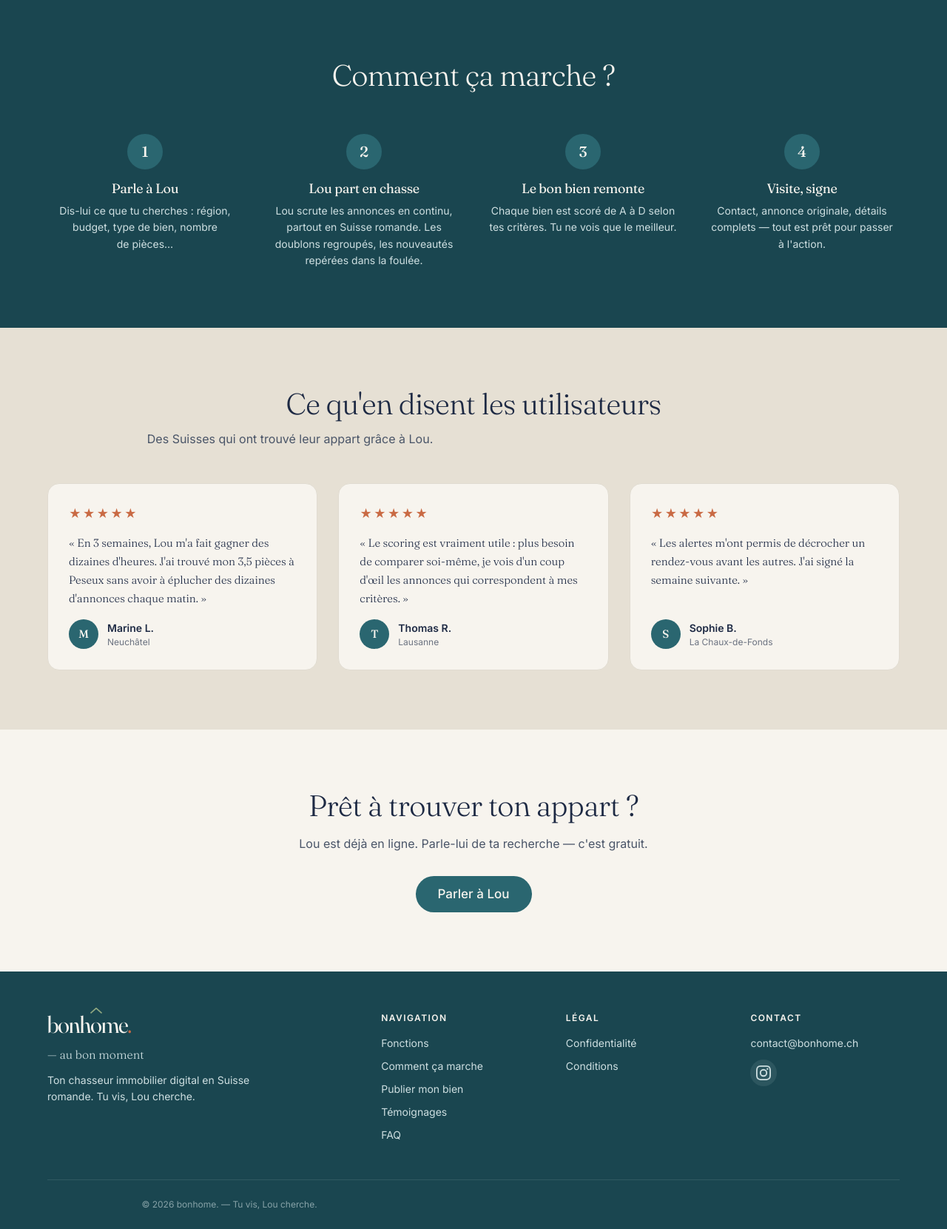
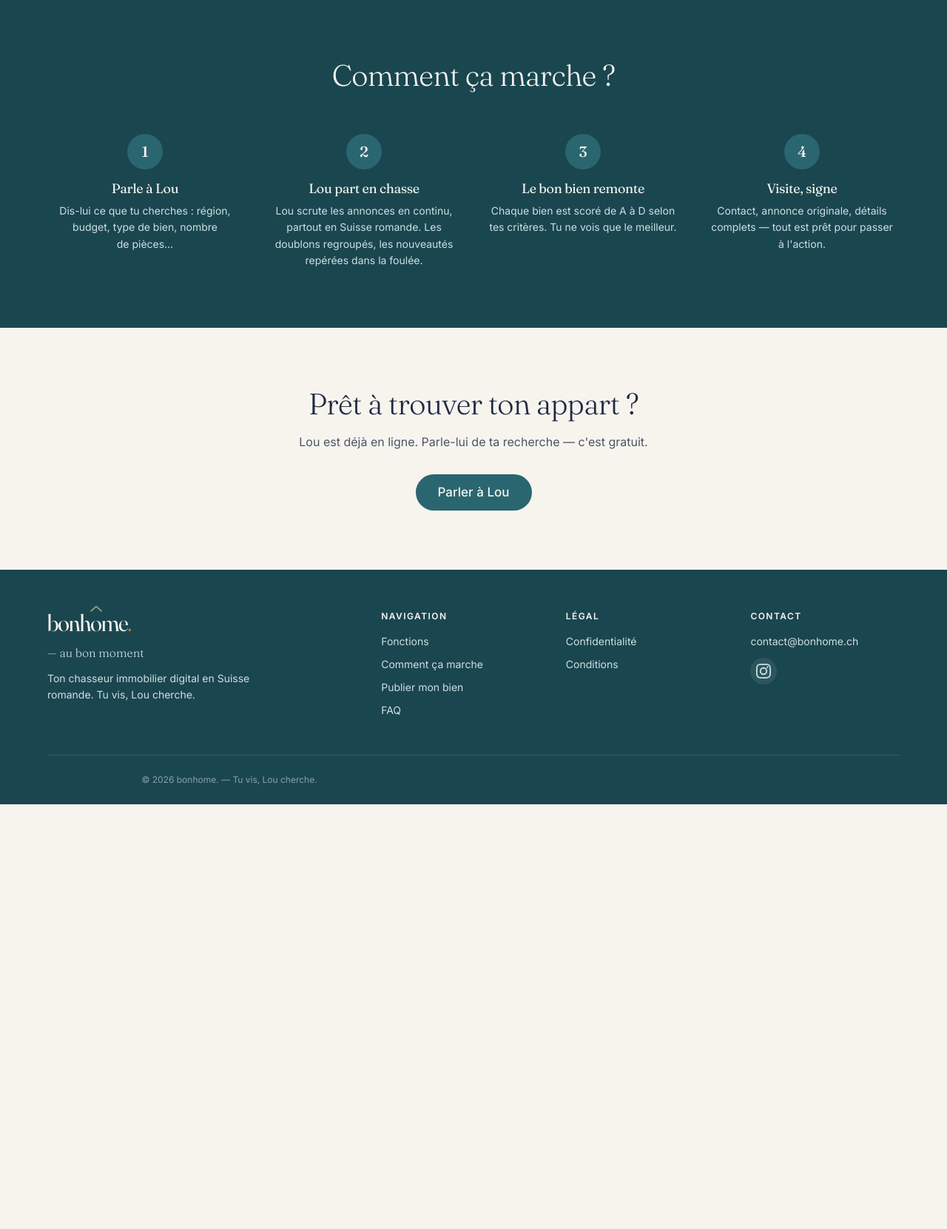
Before and after one commit to Antodago26/lou-platform, a Flask app: page / in a window 1280 px wide. Shown: the part 1588-3249 px from the top of the page at 74% size. After the commit the page ends 2675 px from the top, so only its background shows below. Run offline with Flask 3, Linux system fonts and the light colour scheme; some libraries are stand-ins or nearby versions.

Commit message:
content(home): retire la section temoignages (faux avis)
Avis fictifs (Marine L./Thomas R./Sophie B.) -> risque credibilite + legal.
Section + lien footer 'Temoignages' supprimes. CSS .testimonial* laisse
(mort, sans effet). A remettre seulement avec de vrais avis verifiables.

Co-Authored-By: Claude Opus 4.8 <noreply@anthropic.com>

```diff
--- a/templates/index.html
+++ b/templates/index.html
@@ -404,49 +404,6 @@
     </div>
   </section>
 
-  <!-- TESTIMONIALS -->
-  <section class="testimonials" id="testimonials">
-    <div class="testimonials-inner">
-      <h2>Ce qu'en disent les utilisateurs</h2>
-      <p class="testimonials-sub">Des Suisses qui ont trouvé leur appart grâce à Lou.</p>
-      <div class="testimonials-grid">
-        <div class="testimonial-card">
-          <div class="testimonial-stars">★★★★★</div>
-          <p class="testimonial-quote">« En 3 semaines, Lou m'a fait gagner des dizaines d'heures. J'ai trouvé mon 3,5 pièces à Peseux sans avoir à éplucher des dizaines d'annonces chaque matin. »</p>
-          <div class="testimonial-author">
-            <div class="testimonial-avatar">M</div>
-            <div>
-              <div class="testimonial-name">Marine L.</div>
-              <div class="testimonial-city">Neuchâtel</div>
-            </div>
-          </div>
-        </div>
-        <div class="testimonial-card">
-          <div class="testimonial-stars">★★★★★</div>
-          <p class="testimonial-quote">« Le scoring est vraiment utile : plus besoin de comparer soi-même, je vois d'un coup d'œil les annonces qui correspondent à mes critères. »</p>
-          <div class="testimonial-author">
-            <div class="testimonial-avatar">T</div>
-            <div>
-              <div class="testimonial-name">Thomas R.</div>
-              <div class="testimonial-city">Lausanne</div>
-            </div>
-          </div>
-        </div>
-        <div class="testimonial-card">
-          <div class="testimonial-stars">★★★★★</div>
-          <p class="testimonial-quote">« Les alertes m'ont permis de décrocher un rendez-vous avant les autres. J'ai signé la semaine suivante. »</p>
-          <div class="testimonial-author">
-            <div class="testimonial-avatar">S</div>
-            <div>
-              <div class="testimonial-name">Sophie B.</div>
-              <div class="testimonial-city">La Chaux-de-Fonds</div>
-            </div>
-          </div>
-        </div>
-      </div>
-    </div>
-  </section>
-
   <!-- CTA -->
   <section class="cta">
     <h2>Prêt à trouver ton appart ?</h2>
@@ -467,7 +424,6 @@
         <a href="#features">Fonctions</a>
         <a href="#how">Comment ça marche</a>
         <a href="/publier">Publier mon bien</a>
-        <a href="#testimonials">Témoignages</a>
         <a href="/faq">FAQ</a>
       </div>
       <div class="footer-col">
```
